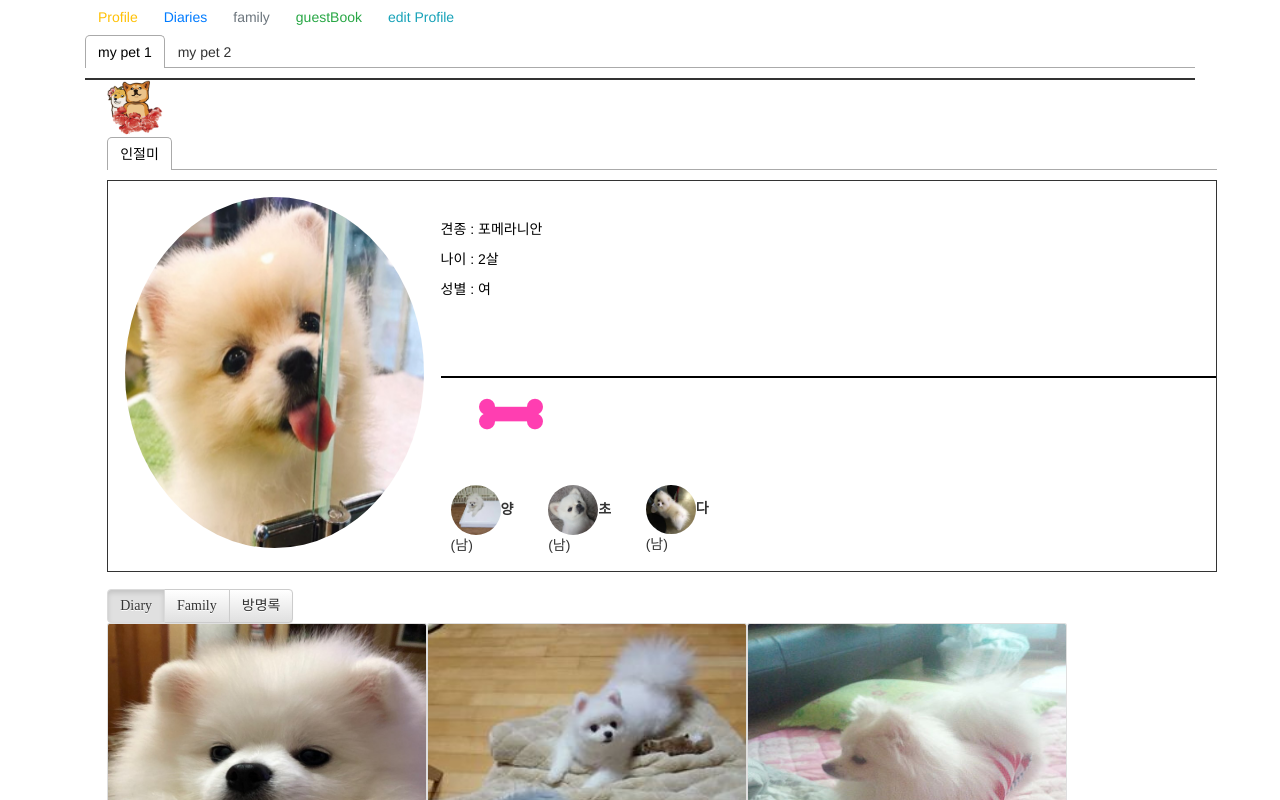
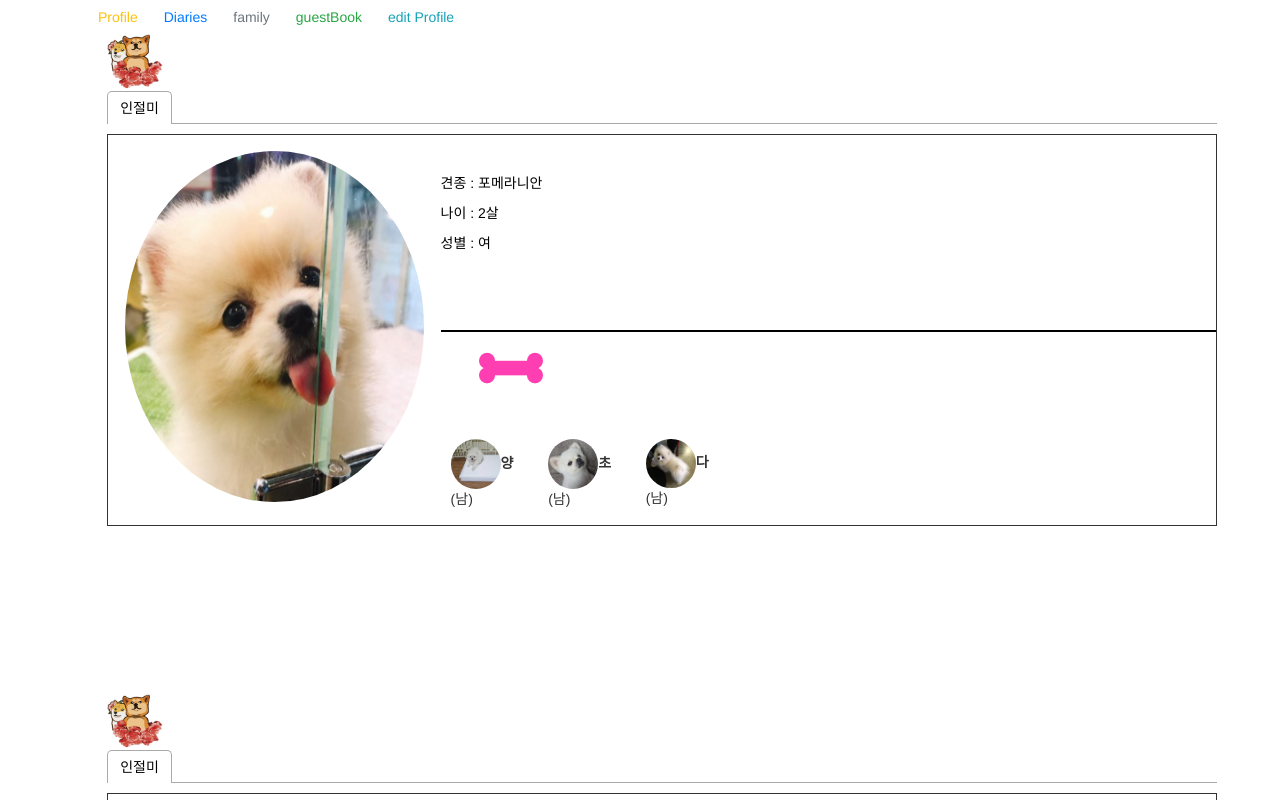
Before and after one commit to YangChoDa/Getting, a React (Create React App) app in the folder getting/: page /person in a window 1280 px wide. Shown: the top 800 px of the page. Built offline with nearby package versions, Linux system fonts and the light colour scheme.

Commit message:
거의 거의 다되감

```diff
--- a/getting/src/components/myPageComponent/MyPage.js
+++ b/getting/src/components/myPageComponent/MyPage.js
@@ -2,7 +2,7 @@ import React, { Component } from "react";
 import { Button } from "reactstrap";
 import "bootstrap/dist/css/bootstrap.css";
 import "./myPage.css";
-import Profile from './profile';
+import Profile from './Person';
 import Diaries from "./diaryList";
 import EditProfile from "./editProfile";
 import Family from "./family";
--- /dev/null
+++ b/getting/src/components/myPageComponent/Person.css
@@ -0,0 +1,15 @@
+.person_header{
+    width:100%;
+    height:10%;
+}
+
+.logo_img{
+    width:5%;
+}
+
+.personPage{
+    width:100%;
+    height:80%;
+    margin-left:2%;
+    margin-right:2%;
+}
--- /dev/null
+++ b/getting/src/components/myPageComponent/Person.js
@@ -0,0 +1,59 @@
+import React, { Component } from "react";
+import Profile from "./profile";
+import { Tab, Tabs, TabList, TabPanel } from "react-tabs";
+
+import "react-tabs/style/react-tabs.css";
+import "./Person.css";
+
+class Person extends Component {
+  state = {
+    photos: [
+      {url:'./person_images/photos/dog1.jpg',description:'귀귀귀요미 일상'},
+      {url:'./person_images/photos/dog2.jpg',description:'뭘 원하니'},
+      {url:'./person_images/photos/dog3.jpg',description:'햇살 쨍쨍'},
+      {url:'./person_images/photos/dog4.jpg',description:'간식준다니 헤헿'},
+      {url:'./person_images/photos/dog5.jpg',description:'잠온다아ㅏ'},
+      {url:'./person_images/photos/dog6.jpg',description:'카페왔다ㅏ'},
+      {url:'./person_images/photos/dog7.jpg',description:'친구왔다ㅏ'},
+      {url:'./person_images/photos/dog8.jpg',description:'심심해ㅐ'},
+      {url:'./person_images/photos/dog9.jpg',description:'뀨옹'},
+      {url:'./person_images/photos/dog10.jpg',description:'졸려ㅕ'}
+    ],
+    likes:[
+      {url:'./person_images/photos/dog8.jpg',name:'양',gender:'남'},
+      {url:'./person_images/photos/dog9.jpg',name:'초',gender:'남'},
+      {url:'./person_images/photos/dog6.jpg',name:'다',gender:'남'}
+    ]
+  }
+
+  constructor(props) {
+    super(props);
+  }
+
+  render() {
+    return (
+      <div className="personPage">
+        <div className="person_header">
+          <a href="#">
+            <img src="Logo.png" className="logo_img" />
+          </a>
+        </div>
+        <Tabs>
+          <TabList>
+            <Tab>인절미</Tab>
+          </TabList>
+          <TabPanel>
+            <div className="patInfo">
+              <Profile likes={this.state.likes}/>
+            </div>
+          </TabPanel>
+          <TabPanel>
+            <h2>Any content 2</h2>
+          </TabPanel>
+        </Tabs>
+      </div>
+    );
+  }
+}
+
+export default Person;
--- a/getting/src/components/myPageComponent/guestBook.js
+++ b/getting/src/components/myPageComponent/guestBook.js
@@ -1,10 +1,21 @@
-import React, { Component } from 'react'
+import React, { Component } from 'react';
+import { Button } from "reactstrap";
 
 export default class guestBook extends Component {
   render() {
     return (
-      <div>
-
+      <div className="visitors">
+        <div className="comments">
+          <div className="headComment">
+            <img src="./person_images/photos/animal-prints.png" className="foot" alt="" />
+            <strong>양초다</strong>
+          </div>
+          <hr className="hrs" />
+          <div className="bodyComment">
+            <img src="./person_images/photos/profileTest.jpg" className="proImg" alt="" />
+            사진들 잘 보고갑니다~~
+            </div>
+        </div>
       </div>
     )
   }
--- a/getting/src/components/myPageComponent/profile.css
+++ b/getting/src/components/myPageComponent/profile.css
@@ -1,29 +1,78 @@
+
 .profile{
     width:100%;
-    height:50vh;
+    height:70%;
     border:solid 1px;
+    position:relative;
 }
 
-.profile-image {
-    width: 80%;
-    height: 80%;
+.profile-img{
+    width:90%;
+    height:90%;
     border-radius: 50%;
-    margin: 10%;
+    margin:5%;
 }
 
 .profileInfo{
-    margin-left:10%;
-    margin-top:3%;
-    float:left;
+    position: absolute;
+    width:70%;
+    height:100%;
+    right:0;
+    margin:0;
 }
 
-.profileImg {
-    float: left;
-    width: 40%;
-    height: 100%;
+.profileImg{
+    position: absolute;
+    left:0;
+    width:30%;
 }
 
 .patInfo{
-    height:100%;
+    height:70vh;
     width:100%;
 }
+
+.pStyle{
+    color:black;
+}
+
+.profileInfoes{
+    height:50%;
+    padding-top:5%;
+}
+
+.likes{
+    height:50%;
+}
+
+.bone{
+    position: absolute;
+    left:5%;
+    top:5%;
+    cursor: pointer;
+}
+
+.boneImg{
+    position: relative;
+    height:50%;
+}
+
+.likeInfoes{
+    height:50%;
+}
+
+.likeInfo{
+    width:10%;
+    float:left;
+    margin:10px;
+}
+
+.likeImg{
+    width:50px;
+    border-radius: 50%;
+}
+
+.hrs{
+    margin:0;
+    border:solid 0.5px black;
+}
--- a/getting/src/components/myPageComponent/profile.js
+++ b/getting/src/components/myPageComponent/profile.js
@@ -1,36 +1,46 @@
 import React, { Component } from "react";
-import { Tab, Tabs, TabList, TabPanel } from "react-tabs";
-import "react-tabs/style/react-tabs.css";
-import './profile.css';
+import "./profile.css";
 
-export default class profile extends Component {
+class Profile extends Component {
+  likes = [];
+
+  constructor(props) {
+    super(props);
+    this.likes = props.likes.map(like => {
+      return (
+        <div className="likeInfo">
+          <img src={like.url} className="likeImg"></img>
+          <strong>{like.name}</strong>({like.gender})
+        </div>
+      );
+    });
+  }
 
   render() {
     return (
-      <Tabs>
-        <TabList>
-          <Tab>my pet 1</Tab>
-          <Tab>my pet 2</Tab>
-        </TabList>
-
-        <TabPanel>
-          <div className="body">
-            <div className="profile">
-              <div className="profileImg">
-                <img src="./images/pat1.png" className="profile-image" alt="" />
-              </div>
-              <div className="profileInfo">
-                <p className="p_txt">견종 : 포메라니안</p>
-                <p className="p_txt">나이 : 2살</p>
-                <p className="p_txt">성별 : 여</p>
-              </div>
+      <div className="profile">
+        <div className="profileImg">
+          <img src="./images/pat1.png" className="profile-img" />
+        </div>
+        <div className="profileInfo">
+          <div className="profileInfoes">
+            <p className="pStyle">견종 : 포메라니안</p>
+            <p className="pStyle">나이 : 2살</p>
+            <p className="pStyle">성별 : 여</p>
+          </div>
+          <hr className="hrs" />
+          <div className="likes">
+            <div className="boneImg">
+              <img src="./person_images/bone.png" className="bone" />
+            </div>
+            <div className="likeInfoes">
+              {this.likes}
             </div>
           </div>
-        </TabPanel>
-        <TabPanel>
-          <h2>Any content 2</h2>
-        </TabPanel>
-      </Tabs>
+        </div>
+      </div>
     );
   }
 }
+
+export default Profile;
```
